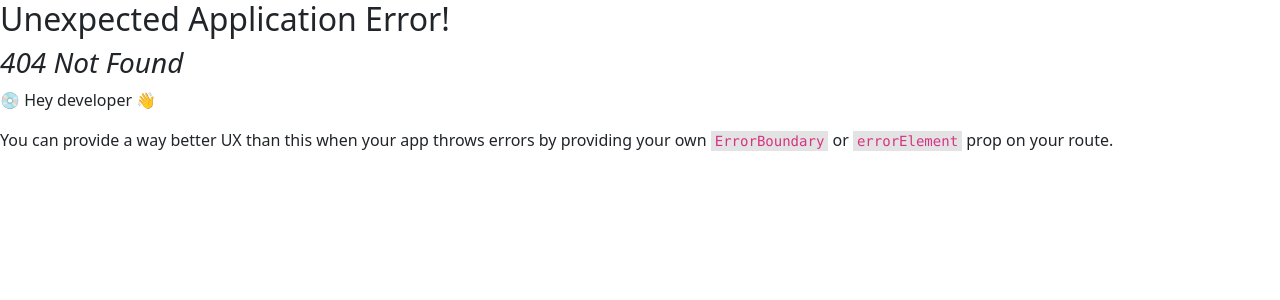
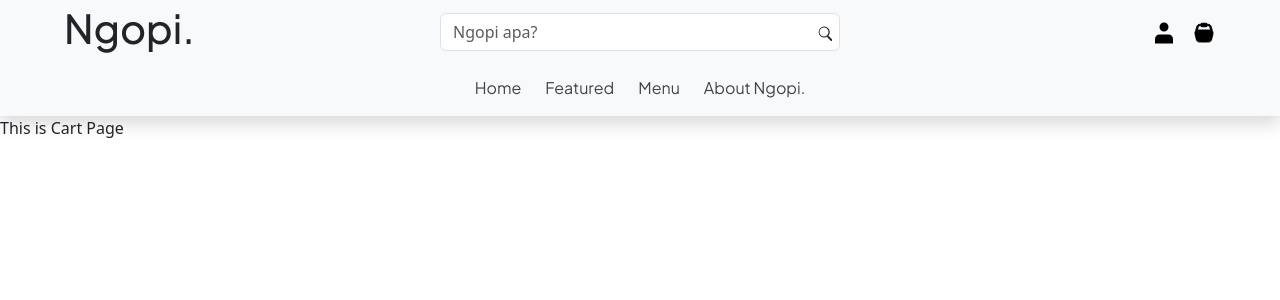
Before and after one commit to Retiortuk/Ngopi-Web, a React (Vite) app in the folder Ngopi-Frontend/: page /cart in a window 1280 px wide. Before the commit this address had no page. Shown: the top 300 px of the page. Built offline with nearby package versions, Linux system fonts and the light colour scheme; a web font is replaced by a local one.

Commit message:
feat: CartPage

```diff
--- a/Ngopi-Frontend/src/App.jsx
+++ b/Ngopi-Frontend/src/App.jsx
@@ -2,7 +2,6 @@ import './App.css'
 import React, {useEffect, useState} from 'react';
 import Navbar from './components/Navbar.jsx';
 import { Outlet } from 'react-router-dom';
-import Footer from './components/Footer.jsx';
 import { Toaster } from 'react-hot-toast';
 
 function App() {
@@ -52,8 +51,6 @@ function App() {
       <main>
         <Outlet />
       </main>
-      <Footer />
-
     </>
   )
 }
--- /dev/null
+++ b/Ngopi-Frontend/src/Pages/CartPage.jsx
@@ -0,0 +1,11 @@
+import React from "react";
+
+function CartPage() {
+    return  (
+        <div>
+            This is Cart Page
+        </div>
+    )
+}
+
+export default CartPage;
--- a/Ngopi-Frontend/src/Pages/HomePage.jsx
+++ b/Ngopi-Frontend/src/Pages/HomePage.jsx
@@ -3,6 +3,7 @@ import HomeSection from "../components/HomeSection.jsx";
 import FeaturedSection from "../components/FeaturedSection.jsx";
 import MenuSection from "../components/MenuSection.jsx";
 import AboutSection from "../components/AboutSection.jsx";
+import Footer from "../components/Footer.jsx";
 
 function HomePage() {
     return(
@@ -11,6 +12,7 @@ function HomePage() {
             <FeaturedSection />
             <MenuSection />
             <AboutSection />
+            <Footer />
         </div>
     );
 }
--- a/Ngopi-Frontend/src/components/Navbar.jsx
+++ b/Ngopi-Frontend/src/components/Navbar.jsx
@@ -1,10 +1,12 @@
 import React from "react";
 import styles from './Navbar.module.css';
-import { Link } from "react-router-dom";
+import { Link, useLocation } from "react-router-dom";
 import { userCartStore } from "../stores/userCartStore";
 
 
 function Navbar({ activeSection }) {
+    const location = useLocation();
+    const isOnHomePage = location.pathname === '/';
     const cart =  userCartStore((state) => state.cart);
     const totalItems =  cart.reduce((total, item) => total + item.quantity, 0);
 
@@ -15,9 +17,9 @@ function Navbar({ activeSection }) {
                 {/* <!-- ROW FOR BRAND, SEARCH, USER REQ --> */}
                 <div className="row nav-1 align-items-center">
                     {/* <!-- Brand --> */}
-                    <div className="col-md-4 brand-container d-flex justify-content-center justify-content-md-start align-items-center text-center">
+                    <Link to='/' className="col-md-4 brand-container d-flex justify-content-center justify-content-md-start align-items-center text-center text-dark text-decoration-none">
                         <h1 className="ms-0 ms-md-5" style={{fontFamily: 'Plus Jakarta Sans, sans-serif'}}>Ngopi.</h1>
-                    </div>
+                    </Link>
 
 
                     {/* <!-- Search Bar --> */}
@@ -81,16 +83,24 @@ function Navbar({ activeSection }) {
                     <div className="col d-flex align-items-center justify-content-center">
                         <ul className="nav gap-1 gap-md-4 pt-3 justify-content-center flex-wrap">
                             <li className="nav-item">
-                                <a className={`${styles.navLink} nav-menu-item ${activeSection === 'home-sect' ? styles.active : ''}`} href="#home-sect">Home</a>
+                                <Link className={`${styles.navLink} nav-menu-item ${isOnHomePage && activeSection === 'home-sect' ? styles.active : ''}`} to="/#home-sect">
+                                    Home
+                                </Link>
                             </li>
                             <li className="nav-item">
-                                <a className={`${styles.navLink} nav-menu-item ${activeSection === 'featured-sect' ? styles.active : ''}`} href="#featured-sect">Featured</a>
+                                <Link className={`${styles.navLink} nav-menu-item ${isOnHomePage && activeSection === 'featured-sect' ? styles.active : ''}`} to="/#featured-sect">
+                                    Featured
+                                </Link>
                             </li>
                             <li className="nav-item">
-                                <a className={`${styles.navLink} nav-menu-item ${activeSection === 'menu-sect' ? styles.active : ''}`} href="#menu-sect">Menu</a>
+                                <Link className={`${styles.navLink} nav-menu-item ${isOnHomePage && activeSection === 'menu-sect' ? styles.active : ''}`} to="/#menu-sect">
+                                    Menu
+                                </Link>
                             </li>
                             <li className="nav-item d-none d-sm-block">
-                                <a className={`${styles.navLink} nav-menu-item ${activeSection === 'about-sect' ? styles.active : ''}`} href="#about-sect">About Ngopi.</a>
+                                <Link className={`${styles.navLink} nav-menu-item ${isOnHomePage && activeSection === 'about-sect' ? styles.active : ''}`} to="/#about-sect">
+                                    About Ngopi.
+                                </Link>
                             </li>
                         </ul>
                     </div>
--- a/Ngopi-Frontend/src/routes/index.jsx
+++ b/Ngopi-Frontend/src/routes/index.jsx
@@ -3,6 +3,7 @@ import App from "../App.jsx";
 import HomePage from "../Pages/HomePage.jsx";
 import LoginPage from "../Pages/LoginPage.jsx";
 import RegisterPage from "../Pages/RegisterPage.jsx";
+import CartPage from "../Pages/CartPage.jsx";
 
 
 const router = createBrowserRouter([
@@ -14,6 +15,10 @@ const router = createBrowserRouter([
                 index: true,
                 element: <HomePage />
             },
+            {
+                path: 'cart',
+                element: <CartPage />
+            }
 
         ],
     },
```
